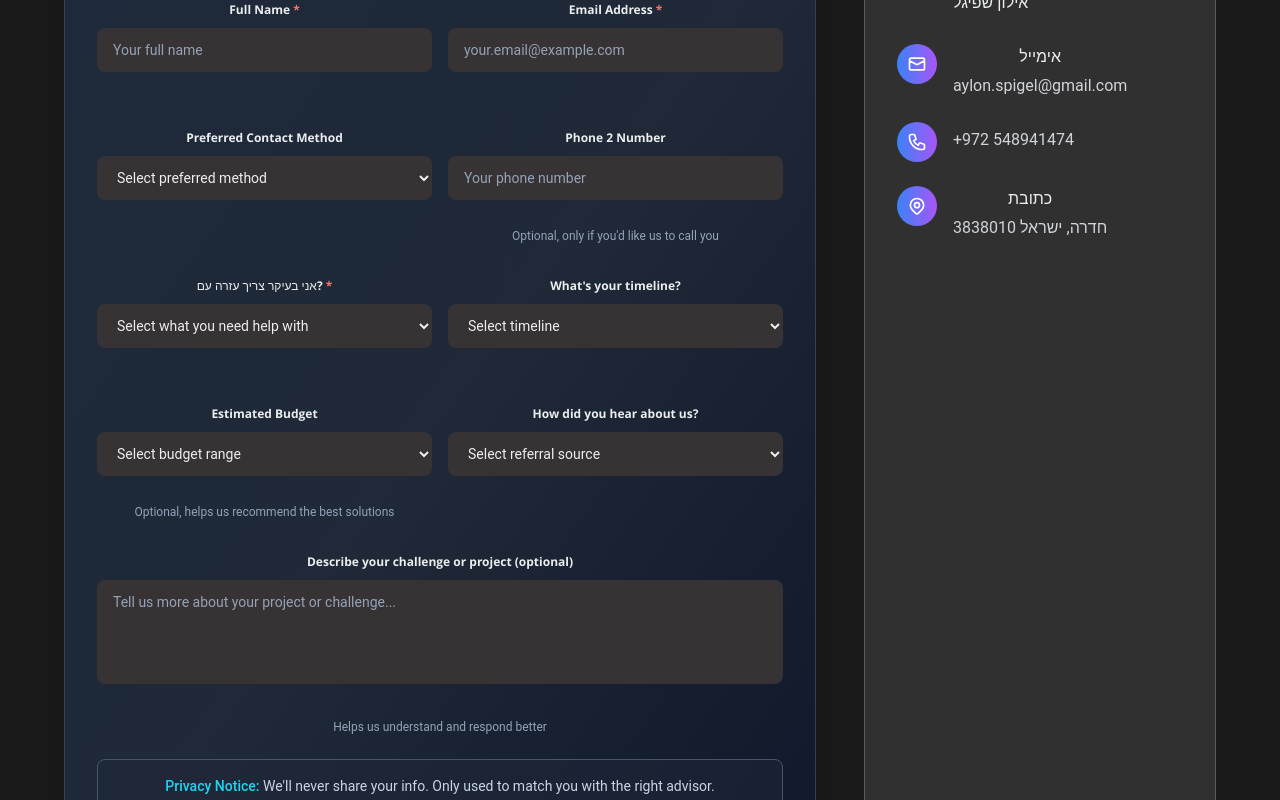
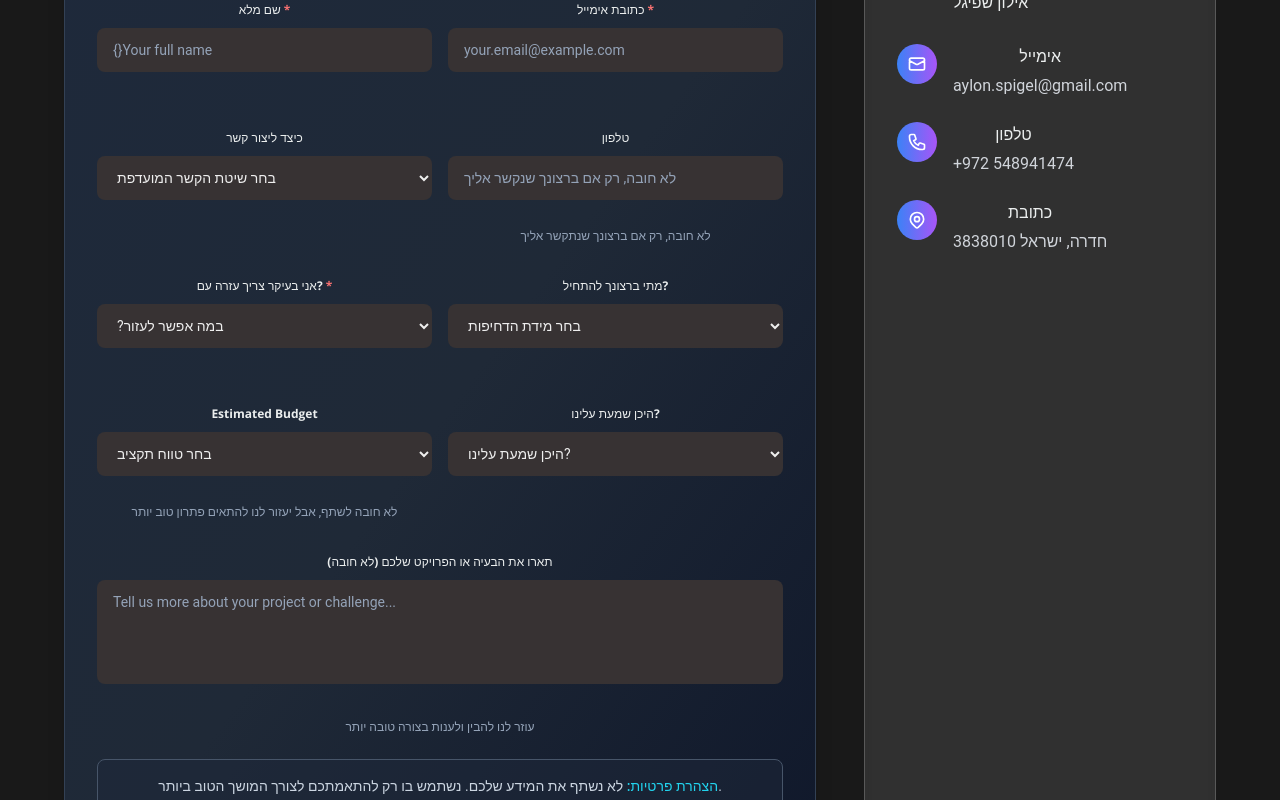
Before and after one commit to frontEndExpert/aylonspigel, a Next.js app: page /index-he in a window 1280 px wide. Shown: the part 5140-5940 px from the top of the page. Built offline with nearby package versions, Linux system fonts and the light colour scheme.

Commit message:
new Hebrew form too

```diff
--- a/public/static/resumeDataHe.json
+++ b/public/static/resumeDataHe.json
@@ -276,31 +276,56 @@
         "thankYou": "תודה על ההודעה שלכם!",
         "contactYou": "אני אתקשר אליכם בקרוב כדי לענות על השאלה שלכם.",
         "name": "שם",
+        "fullname": "שם מלא",
         "email": "אימייל",
+        "emailAddress": "כתובת אימייל",
+        "preferred": "כיצד ליצור קשר",
+        "selectpreferred": "בחר שיטת הקשר המועדפת",
+        "phoneOptional": "טלפון (לא חובה)",
+        "phoneOptionalRem": "לא חובה, רק אם ברצונך שנתקשר אליך",
+        "phoneNumber": "טלפון",
+        "whatsapp": "וואטסאפ (לא חובה)",
         "phone": "טלפון",
         "location": "כתובת",
         "response": "נחזור אליך בהקדם",
         "primaryNeed": "אני בעיקר צריך עזרה עם?",
-        "budget": "תקציב צפוי?",
+        "selectNeed": "?במה אפשר לעזור",
+        "strategy": "סטרטגיה",
+        "fromLeads": "לזהות את הלידים החמים",
+        "moreleads": "להמיר יותר מבקרים ללידים איכותיים",
+        "website": "פיתוח אתרים",
+        "video": "AI וידאו שיווקי",
+        "chatbot": "סוכן AI לאתר שלי",
+        "usingAI": "כיצד להשתמש להשתמש בבינה מלאכותית בעסק-",
+        "other": "משהו אחר",
+        "howDidYouHearAboutUs": "היכן שמעת עלינו?",
+        "selectReferralSource": "היכן שמעת עלינו?",
+        "google": "גוגל",
+        "facebook": "פייסבוק",
+        "linkedin": "לינקדאין",
+        "friend": "חבר",
+        "optional": "לא חובה לשתף, אבל יעזור לנו להתאים פתרון טוב יותר ",
+        "budget": "תקציב צפוי לפרוייקט?",
+        "selectBudget": "בחר טווח תקציב",
+        "unsure": "לא בטוח",
+        "upTo5k": "מתחת ל-5,000$",
+        "fiveToTenK": "5,000$ - 10,000$",
+        "tenKPlus": "10,000$+?",
+        "selectTimeline": "בחר מידת הדחיפות",
+        "asap": "באופן מיידי",
+        "nextMonth": "בחודש הבא",
+        "flexible": "גמיש",
+        "projectDescription": "תארו את הבעיה או הפרויקט שלכם (לא חובה)",
+        "projectDescriptionOptional": "עוזר לנו להבין ולענות בצורה טובה יותר",
+        "phoneNumberOptional": "לא חובה, רק אם ברצונך שנקשר אליך",
+        "privacyNotice": "הצהרת פרטיות:",
+        "privacyNoticeMessage": "לא נשתף את המידע שלכם. נשתמש בו רק להתאמתכם לצורך המושך הטוב ביותר.",
+        "timeline": "מתי ברצונך להתחיל?",
         "messageText": "הודעה",
         "sendMessage": "שלח לי הודעה",
         "send": "שלח הודעה",
         "sending": "שולח...",
         "sendAnother": "שלח הודעה נוספת",
-        "contactInformation": "פרטי יצירת קשר",
-        "primaryNeedOptions": {
-            "other": "משהו אחר",
-            "automation": "אוטומציה לעסק",
-            "web-development": "פיתוח אתרים",
-            "video": "וידאו פרסומי",
-            "ai-live-agent": "וירטואלי AI סוכן "
-        },
-        "budgetOptions": {
-            "under-1000": "מתחת ל-1,000$",
-            "1000-5000": "1,000$ - 5,000$",
-            "5000-10000": "$5,000 - $10,000",
-            "10000-plus": "$10,000+",
-            "need-quote": "אני צריך הצעת מחיר "
-        }
+        "contactInformation": "פרטים להתקשרות"
     }
 }
--- a/src/components/Contact.jsx
+++ b/src/components/Contact.jsx
@@ -159,14 +159,14 @@ const Contact = ({ data }) => {
 													name='name'
 													onChange={(e) => updateFormData('name', e.target.value)}
 													className="w-full px-3 py-2 bg-slate-700 border border-slate-600 rounded-lg focus:ring-2 focus:ring-cyan-400 focus:border-cyan-400 text-white placeholder-slate-400 transition-all duration-200"
-													placeholder="Your full name"
+													placeholder="{}Your full name"
 													required
 												/>
 											</div>
 
 											<div>
 												<label htmlFor='email' className="block text-sm font-medium text-cyan-300 mb-1">
-													Email Address <span className='text-red-400'>*</span>
+												{data?.contact?.emailAddress || "Email Address"} <span className='text-red-400'>*</span>
 												</label>
 												<input
 													type='email'
@@ -213,9 +213,9 @@ const Contact = ({ data }) => {
 												name='phone_number'
 												onChange={(e) => updateFormData('phone_number', e.target.value)}
 												className="w-full px-3 py-2 bg-slate-700 border border-slate-600 rounded-lg focus:ring-2 focus:ring-cyan-400 focus:border-cyan-400 text-white placeholder-slate-400 transition-all duration-200"
-												placeholder="Your phone number"
+												placeholder={data?.contact?.phoneNumberOptional || "Your phone number"}
 											/>
-                                            <p className="text-xs text-slate-400 mt-1">Optional, only if you&apos;d like us to call you</p>
+                                            <p className="text-xs text-slate-400 mt-1">{data?.contact?.phoneOptionalRem || "Optional, only if you'd like us to call you"} </p>
 										</div>
 										</div>
 
--- a/src/components/Header.jsx
+++ b/src/components/Header.jsx
@@ -92,7 +92,7 @@ const Header = ({ data }) => {
 					{/* CTA Button */}
 					<div className="mb-8">
 						<a
-							href="#services"
+							href="#contact"
 							className="bg-brand-accent hover:bg-brand-accent/90 text-white font-bold py-3 px-8 rounded-lg text-lg transition-all duration-300 transform hover:scale-105 shadow-lg hover:shadow-xl inline-flex items-center gap-3"
 						>
 							<span>{data?.call2action2 || "Book a Free Audit"}</span>
```
Also changed, not shown: public/static/resumeData.json (+4 -16 lines).
